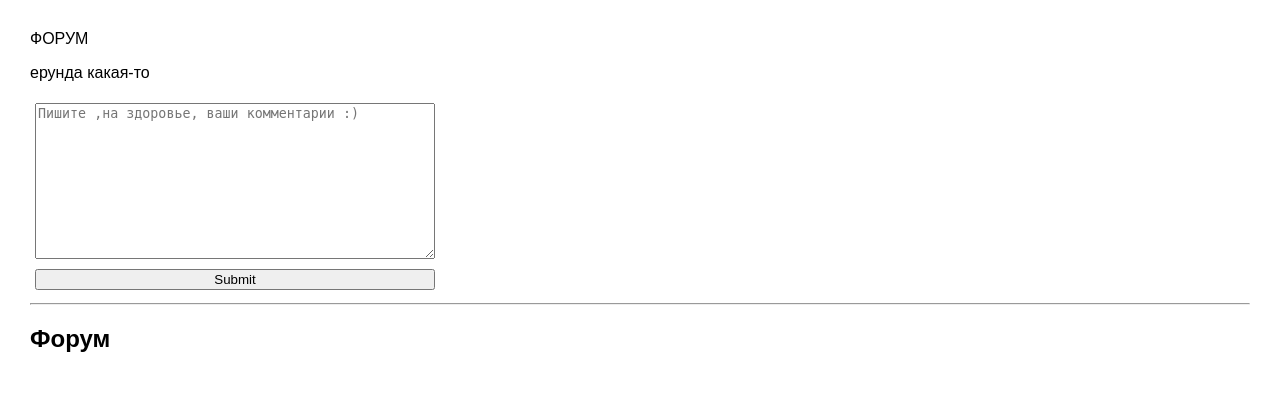
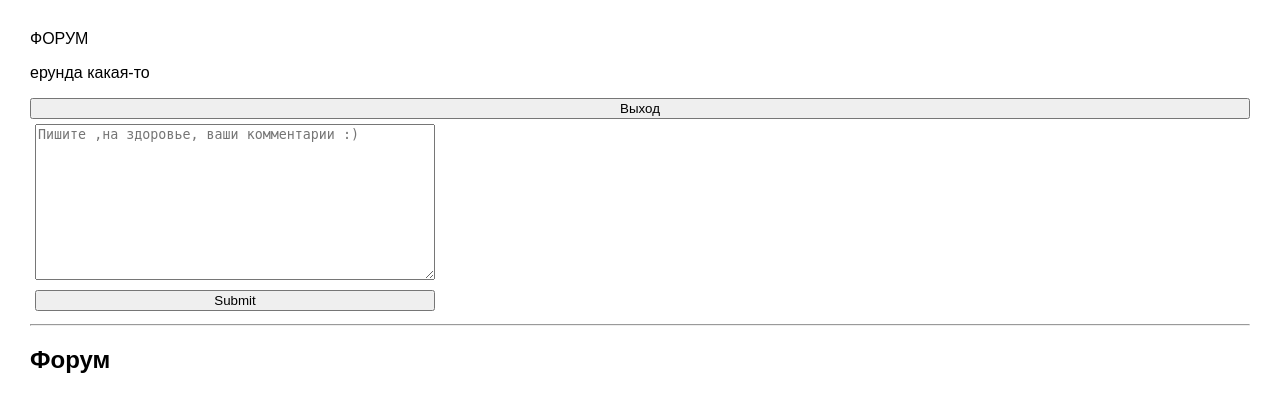
Before and after one commit to superkotik666/project.local, a PHP site: template views/forum/send.php in a window 1280 px wide. Shown: the top 412 px of the page. Run offline with PHP 8.4, Linux system fonts and the light colour scheme; the template is opened without the code that fills it, so the values that code supplies are empty.

Commit message:
Update send.php
Add button from Boorstrap

```diff
--- a/views/forum/send.php
+++ b/views/forum/send.php
@@ -33,6 +33,10 @@ echo $_SESSION['login'];
 ?> </p>
 
 <form action="" method="POST">
+ <button type="input" name="buttonExit" class="btn btn-danger">Выход</button>
+ </form>
+
+<form action="" method="POST">
 
 <textarea name="comment" cols="10" rows="10" placeholder="Пишите ,на здоровье, ваши комментарии :)" required></textarea>
 <input type="submit">
```
